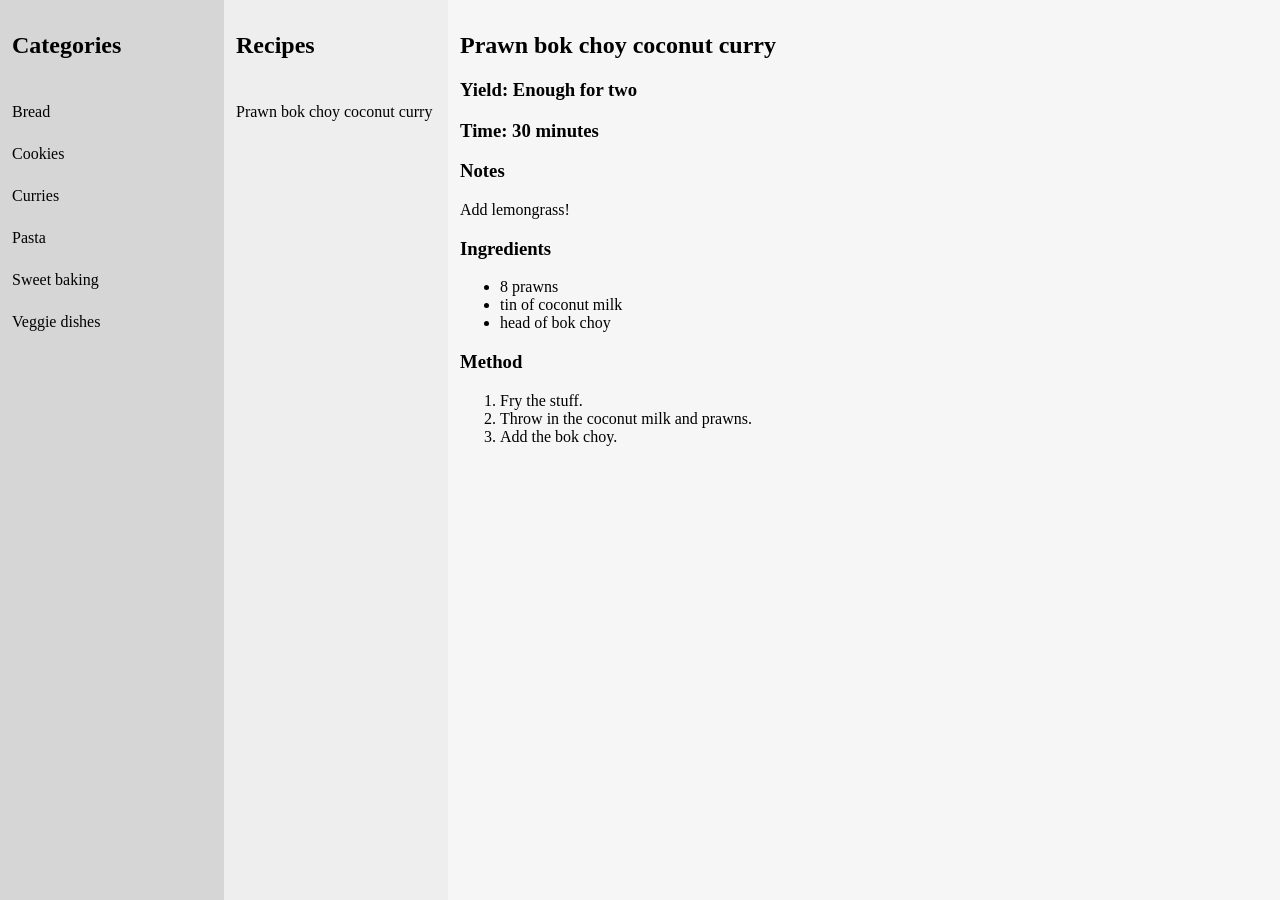
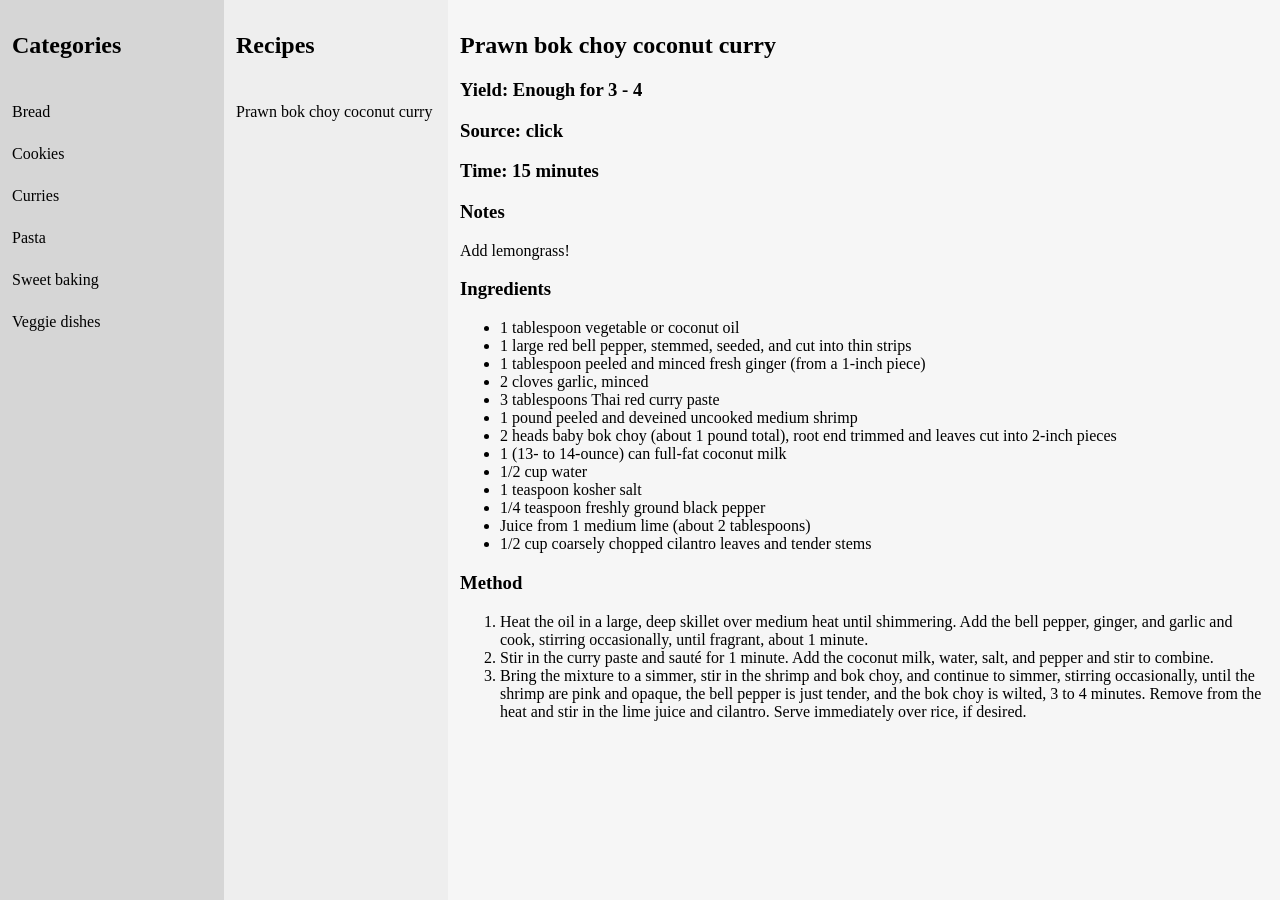
Before and after one commit to slfed/recipes, a Jekyll site: the page built from _recipes/curries/prawn-curry.md, in a window 1280 px wide. Built offline with Jekyll 4.4.1, drawn with Linux system fonts in a browser that asks for light colours.

Commit message:
Add recipe

```diff
--- a/_recipes/curries/prawn-curry.md
+++ b/_recipes/curries/prawn-curry.md
@@ -1,15 +1,26 @@
 ---
 layout: recipe
 title: Prawn bok choy coconut curry
-yield: Enough for two
-time: 30 minutes
+source: https://www.thekitchn.com/coconut-curry-shrimp-267635
+yield: Enough for 3 - 4
+time: 15 minutes
+notes: Add lemongrass!
 ingredients:
-- 8 prawns
-- tin of coconut milk
-- head of bok choy
+- 1 tablespoon vegetable or coconut oil
+- 1 large red bell pepper, stemmed, seeded, and cut into thin strips
+- 1 tablespoon peeled and minced fresh ginger (from a 1-inch piece)
+- 2 cloves garlic, minced
+- 3 tablespoons Thai red curry paste
+- 1 pound peeled and deveined uncooked medium shrimp
+- 2 heads baby bok choy (about 1 pound total), root end trimmed and leaves cut into 2-inch pieces
+- 1 (13- to 14-ounce) can full-fat coconut milk
+- 1/2 cup water
+- 1 teaspoon kosher salt
+- 1/4 teaspoon freshly ground black pepper
+- Juice from 1 medium lime (about 2 tablespoons)
+- 1/2 cup coarsely chopped cilantro leaves and tender stems
 method:
-- Fry the stuff.
-- Throw in the coconut milk and prawns.
-- Add the bok choy.
-notes: Add lemongrass!
+- Heat the oil in a large, deep skillet over medium heat until shimmering. Add the bell pepper, ginger, and garlic and cook, stirring occasionally, until fragrant, about 1 minute.
+- Stir in the curry paste and sauté for 1 minute. Add the coconut milk, water, salt, and pepper and stir to combine.
+- Bring the mixture to a simmer, stir in the shrimp and bok choy, and continue to simmer, stirring occasionally, until the shrimp are pink and opaque, the bell pepper is just tender, and the bok choy is wilted, 3 to 4 minutes. Remove from the heat and stir in the lime juice and cilantro. Serve immediately over rice, if desired.
 ---
```
